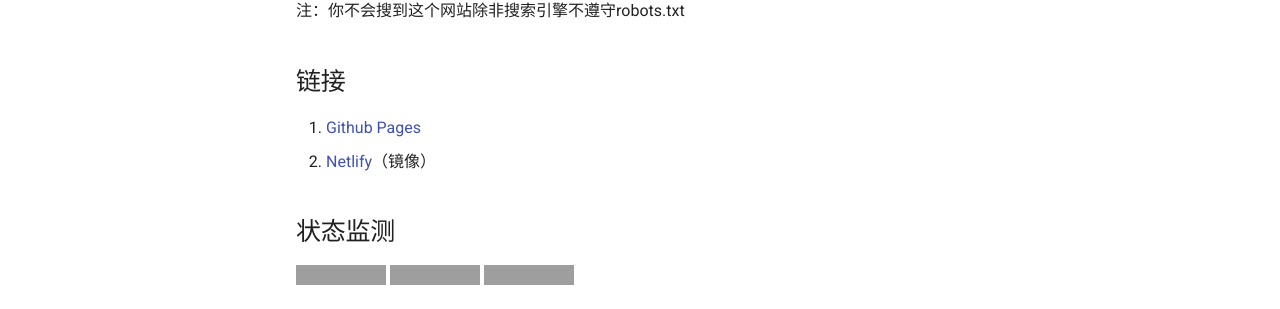
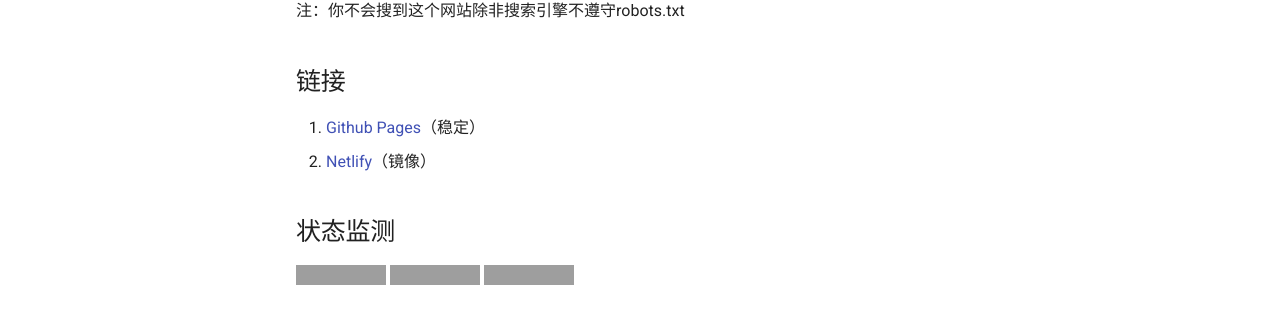
Before and after one commit to lyz0603/tom-wiki, an MkDocs documentation site: the page built from docs/index.md, in a window 1280 px wide. Shown: the part 381-690 px from the top of the page. Built offline with MkDocs 1.6.1 and Material for MkDocs 9.7.7, drawn with Linux system fonts in a browser that asks for light colours; comment, search, counter and statistics services are not loaded; grey boxes are pictures that could not be loaded.

Commit message:
更新 index.md

```diff
--- a/docs/index.md
+++ b/docs/index.md
@@ -17,7 +17,7 @@ comments: true
 
 ## 链接
 
-1. [Github Pages](https://lyz0603.github.io/tom-wiki)
+1. [Github Pages](https://lyz0603.github.io/tom-wiki)（稳定）
 2. [Netlify](https://tom88888.netlify.app/)（镜像）
 
 ## 状态监测
```
